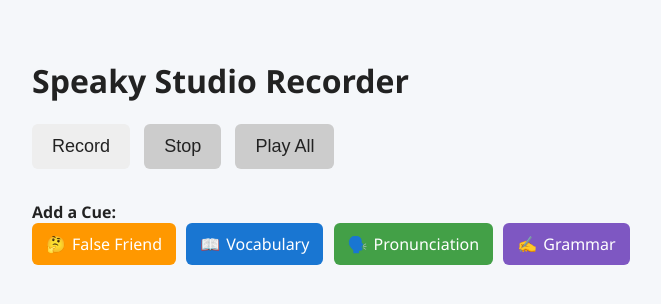
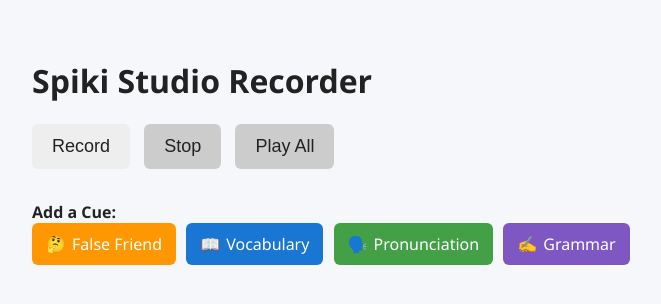
Before and after one commit to jaymedford/audio-recorder-wix, a plain HTML site: page index.html in a window 1280 px wide. Shown: the whole page, without its empty margins (6-667 px from the left). Drawn offline with Linux system fonts and the light colour scheme.

Commit message:
index.html

```diff
--- a/index.html
+++ b/index.html
@@ -46,7 +46,7 @@
   </style>
 </head>
 <body>
-  <h1>Speaky Studio Recorder</h1>
+  <h1>Spiki Studio Recorder</h1>
   <div class="recorder-controls">
     <button id="recordBtn" class="main-btn">Record</button>
     <button id="stopBtn" class="main-btn" disabled>Stop</button>
```
